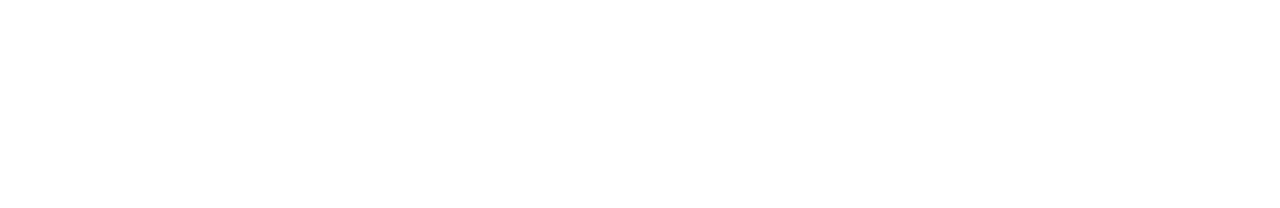
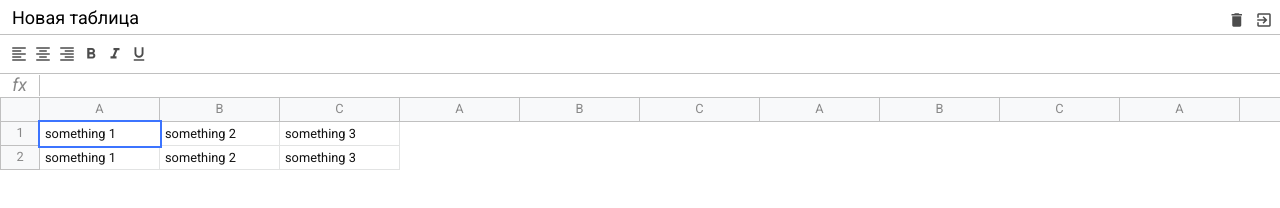
Before and after one commit to valeriistefanyk/js-spreadsheet-processor, a website built with webpack: page src/index.html in a window 1280 px wide. Built offline with nearby package versions, Linux system fonts and the light colour scheme.

Commit message:
Started developing framework, added main oop structure, render simple html code from js

```diff
--- a/package.json
+++ b/package.json
@@ -26,6 +26,7 @@
   "browserslist": "> 0.25%, not dead",
   "devDependencies": {
     "@babel/core": "^7.9.6",
+    "@babel/plugin-proposal-class-properties": "^7.8.3",
     "@babel/preset-env": "^7.9.6",
     "babel-eslint": "^10.1.0",
     "babel-loader": "^8.1.0",
--- /dev/null
+++ b/src/components/excel/Excel.js
@@ -0,0 +1,26 @@
+import {$} from '@core/dom'
+
+export class Excel {
+  constructor(selector, options) {
+    this.$el = document.querySelector(selector)
+    this.components = options.components || []
+  }
+
+  getRoot() {
+    const $root = $.create('div', 'excel')
+
+    this.components.forEach(Component => {
+      // const $el = document.createElement('div')
+      // $el.classList.add(Component.className)
+      const $el = $.create('div', Component.className)
+      const component = new Component($el)
+      $el.innerHTML = component.toHTML()
+      $root.append($el)
+    });
+    return $root
+  }
+
+  render() {
+    this.$el.append(this.getRoot())
+  }
+}
--- /dev/null
+++ b/src/components/formula/Formula.js
@@ -0,0 +1,12 @@
+import {ExcelComponent} from '@core/ExcelComponent';
+
+export class Formula extends ExcelComponent {
+  static className = 'excel__formula'
+
+  toHTML() {
+    return `
+      <div class="info">fx</div>
+      <div class="input" contenteditable spellcheck="false" >
+    `
+  }
+}
--- /dev/null
+++ b/src/components/header/Header.js
@@ -0,0 +1,19 @@
+import {ExcelComponent} from '@core/ExcelComponent';
+
+export class Header extends ExcelComponent {
+  static className = 'excel__header'
+
+  toHTML() {
+    return `
+      <input type="text" class="input" value="Новая таблица">
+      <div>
+        <div class="button">
+          <i class="material-icons">delete</i>
+        </div>
+        <div class="button">
+          <i class="material-icons">exit_to_app</i>
+        </div>
+      </div>
+    `
+  }
+}
--- /dev/null
+++ b/src/components/table/Table.js
@@ -0,0 +1,73 @@
+import {ExcelComponent} from '@core/ExcelComponent';
+
+
+export class Table extends ExcelComponent {
+  static className = 'excel__table'
+
+  toHTML() {
+    return `
+      <div class="row">
+      <div class="row-info"></div>
+      <div class="row-data">
+          <div class="column">
+              A
+          </div>
+          <div class="column">
+              B
+          </div>
+          <div class="column">
+              C
+          </div>
+          <div class="column">
+              A
+          </div>
+          <div class="column">
+              B
+          </div>
+          <div class="column">
+              C
+          </div>
+          <div class="column">
+              A
+          </div>
+          <div class="column">
+              B
+          </div>
+          <div class="column">
+              C
+          </div>
+          <div class="column">
+              A
+          </div>
+          <div class="column">
+              B
+          </div>
+          <div class="column">
+              C
+          </div>
+          <div class="column">
+              A
+          </div>
+          <div class="column">
+              B
+          </div>
+          <div class="column">
+              C
+          </div>
+        </div>
+      </div>
+      <div class="row">
+        <div class="row-info">1</div>
+        <div class="cell selected" contenteditable="">something 1</div>
+        <div class="cell" contenteditable="">something 2</div>
+        <div class="cell" contenteditable="">something 3</div>
+      </div>
+      <div class="row">
+        <div class="row-info">2</div>
+        <div class="cell">something 1</div>
+        <div class="cell">something 2</div>
+        <div class="cell">something 3</div>
+      </div>
+    `
+  }
+}
--- /dev/null
+++ b/src/components/toolbar/Toolbar.js
@@ -0,0 +1,28 @@
+import {ExcelComponent} from '@core/ExcelComponent';
+
+export class Toolbar extends ExcelComponent {
+  static className = 'excel__toolbar'
+
+  toHTML() {
+    return `
+      <div class="button">
+        <i class="material-icons">format_align_left</i>
+      </div>
+      <div class="button">
+        <i class="material-icons">format_align_center</i>
+      </div>
+      <div class="button">
+        <i class="material-icons">format_align_right</i>
+      </div>
+      <div class="button">
+        <i class="material-icons">format_bold</i>
+      </div>
+      <div class="button">
+        <i class="material-icons">format_italic</i>
+      </div>
+      <div class="button">
+        <i class="material-icons">format_underline</i>
+      </div>
+    `
+  }
+}
--- /dev/null
+++ b/src/core/DomListener.js
@@ -0,0 +1,8 @@
+export class DomListener {
+  constructor($root) {
+    if (!$root) {
+      throw new Error(`No $root provided for DomListener!`)
+    }
+    this.$root = $root
+  }
+}
--- /dev/null
+++ b/src/core/ExcelComponent.js
@@ -0,0 +1,8 @@
+import {DomListener} from '@core/DomListener';
+
+export class ExcelComponent extends DomListener {
+  // Возвращает шаблон компонента
+  toHTML() {
+    return ''
+  }
+}
--- /dev/null
+++ b/src/core/dom.js
@@ -0,0 +1,14 @@
+class Dom {
+}
+
+export function $() {
+  return new Dom()
+}
+
+$.create = (tagName, classes = '') => {
+  const el = document.createElement(tagName)
+  if (classes) {
+    el.classList.add(classes)
+  }
+  return el
+}
--- a/src/index.js
+++ b/src/index.js
@@ -1,3 +1,12 @@
+import {Excel} from '@/components/excel/Excel'
+import {Header} from '@/components/header/Header'
+import {Toolbar} from '@/components/toolbar/Toolbar'
+import {Formula} from '@/components/formula/Formula'
+import {Table} from '@/components/table/Table'
 import './scss/index.scss'
 
-console.log('working...')
+
+const excel = new Excel('#app', {
+  components: [Header, Toolbar, Formula, Table],
+})
+excel.render()
--- a/webpack.config.js
+++ b/webpack.config.js
@@ -14,6 +14,7 @@ const jsLoaders = () => {
       loader: 'babel-loader',
       options: {
         presets: ['@babel/preset-env'],
+        plugins: ['@babel/plugin-proposal-class-properties'],
       },
     },
   ]
```
Also changed, not shown: src/assets/excel.html (+4 -1 lines), src/dev_folder/oop_structure.png (added), 1 other file.
